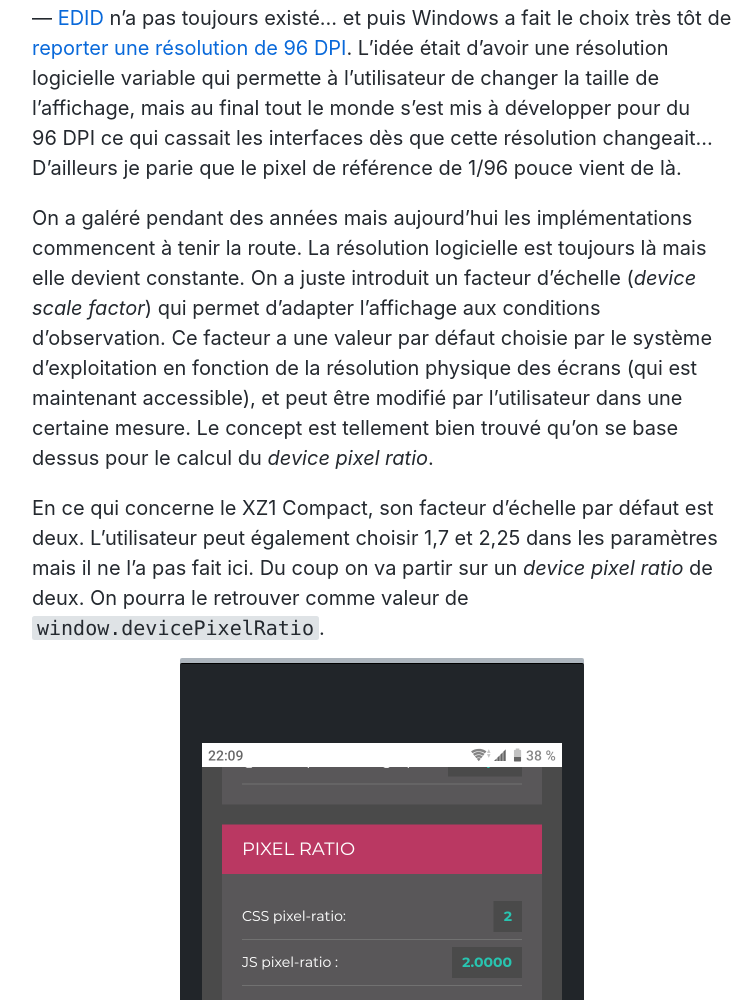
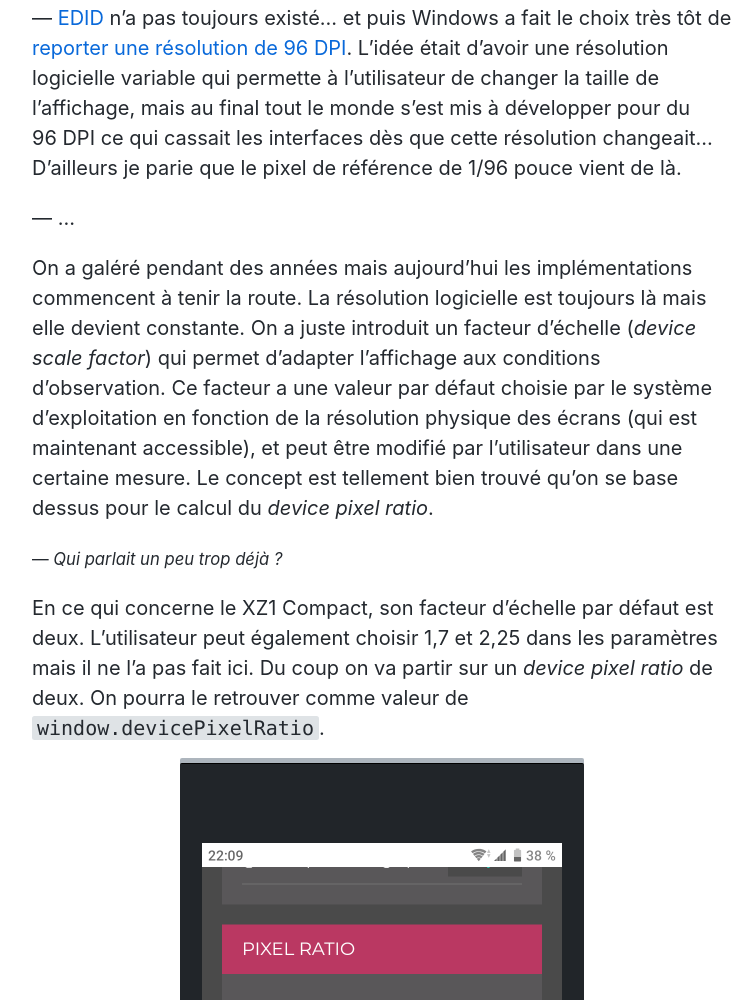
Before and after one commit to MatTheCat/blog, a website: page source/les-aventures-d-un-pixel-css.html in a window 1280 px wide. Shown: the part 5488-6488 px from the top of the page, without its empty margins (258-1006 px from the left). Drawn offline with Linux system fonts and the light colour scheme.

Commit message:
Add some rhythm to the dialog

```diff
--- a/source/les-aventures-d-un-pixel-css.html
+++ b/source/les-aventures-d-un-pixel-css.html
@@ -176,6 +176,7 @@
     l’affichage, mais au final tout le monde s’est mis à développer pour du 96 DPI ce qui cassait les interfaces dès
     que cette résolution changeait… D’ailleurs je parie que le pixel de référence de 1/96 pouce vient de là.
 </p>
+<p>— …</p>
 <p>
     On a galéré pendant des années mais aujourd’hui les implémentations commencent à tenir la route. La résolution
     logicielle est toujours là mais elle devient constante. On a juste introduit un facteur d’échelle
@@ -184,6 +185,7 @@
     est maintenant accessible), et peut être modifié par l’utilisateur dans une certaine mesure. Le concept est
     tellement bien trouvé qu’on se base dessus pour le calcul du <i lang="en">device pixel ratio</i>.
 </p>
+<p><small>— <i>Qui parlait un peu trop déjà ?</i></small></p>
 <p>
     En ce qui concerne le XZ1 Compact, son facteur d’échelle par défaut est deux.
     L’utilisateur peut également choisir 1,7 et 2,25 dans les paramètres mais il ne l’a pas fait ici. Du coup on va
```
